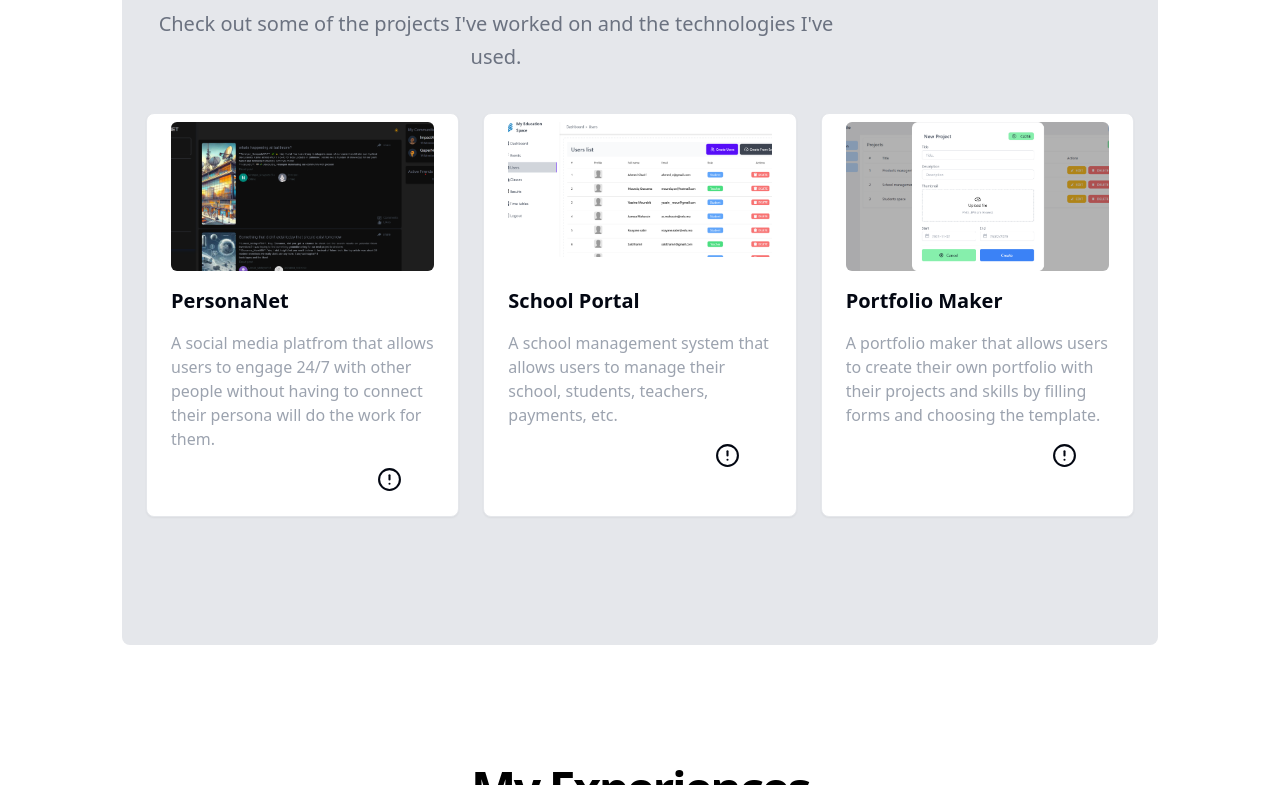
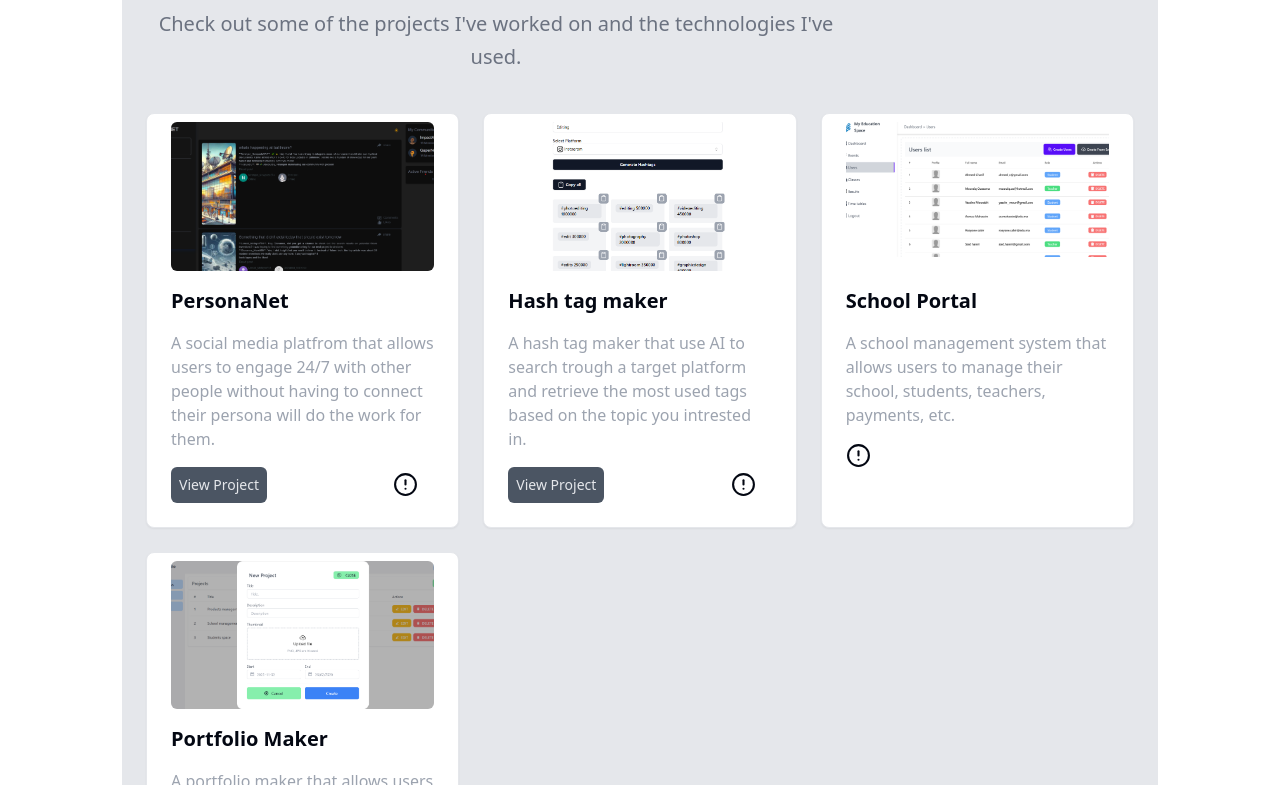
Before and after one commit to EssaadaniYounes/Portfolio_UI, a Next.js app: page / in a window 1280 px wide. Shown: the part 755-1540 px from the top of the page. Built offline with nearby package versions, Linux system fonts and the light colour scheme; a web font is replaced by a local one.

Commit message:
Add new project & fix html structure

```diff
--- a/components/partials/HeroSection.tsx
+++ b/components/partials/HeroSection.tsx
@@ -29,7 +29,7 @@ function HeroSection() {
           <div className="flex justify-center items-center md:-mt-12 md:mb-4">
             <Image
               alt="Essaadani Younes"
-              className="rounded-full w-[200px] h-[200px] sm:w-[300px] sm:h-[300px] object-cover"
+              className="rounded-full object-cover"
               height={300}
               src="/images/me.jpg"
               style={{
@@ -37,6 +37,7 @@ function HeroSection() {
                 objectFit: "cover",
               }}
               width={300}
+              priority
             />
           </div>
         </div>
--- a/components/partials/Project.tsx
+++ b/components/partials/Project.tsx
@@ -7,7 +7,7 @@ import ProjectTools from "./ProjectTools";
 function Project({ project }: { project: ProjectType }) {
   return (
     <Card>
-      <CardContent className="flex flex-col items-start gap-4">
+      <CardContent className="flex flex-col justify-between items-start gap-4">
         <Image
           alt="Project 1"
           className="rounded-md w-full aspect-[16/9] object-cover mt-2"
@@ -19,7 +19,19 @@ function Project({ project }: { project: ProjectType }) {
         <p className=" flex-1 text-gray-400 dark:text-gray-400">
           {project.description}
         </p>
-        <ProjectTools technologies={project.technologies} />
+        <div className="flex items-center justify-between w-full">
+          {project.url && (
+            <a
+              href={project.url}
+              target="_blank"
+              rel="noreferrer"
+              className="bg-gray-600 p-2 rounded-md text-sm justify-self-end font-medium text-gray-200 dark:text-gray-400"
+            >
+              View Project
+            </a>
+          )}
+          <ProjectTools technologies={project.technologies} />
+        </div>
       </CardContent>
     </Card>
   );
--- a/components/partials/ProjectTools.tsx
+++ b/components/partials/ProjectTools.tsx
@@ -12,21 +12,21 @@ import {
 function ProjectTools({ technologies }: { technologies: string[] }) {
   return (
     <Dialog>
-      <DialogTrigger className="ml-auto mr-4">
+      <DialogTrigger>
         <CircleAlert size={25} className="ml-auto mr-4 cursor-pointer" />
       </DialogTrigger>
       <DialogContent className="capitalize">
         <DialogHeader>
           <DialogTitle>
-            <h2 className="text-lg font-medium text-gray-700 dark:text-gray-200">
+            <span className="text-lg font-medium text-gray-700 dark:text-gray-200">
               Technologies :
-            </h2>
+            </span>
           </DialogTitle>
           <DialogDescription>
             {technologies.map((tech) => (
-              <p key={tech} className="text-sm text-gray-400">
+              <span key={tech} className="block text-sm text-gray-400">
                 * {tech}
-              </p>
+              </span>
             ))}
           </DialogDescription>
         </DialogHeader>
--- a/lib/constants.ts
+++ b/lib/constants.ts
@@ -41,6 +41,15 @@ export const PROJECTS: Project[] = [
       "Firebase",
     ],
     imageUrl: "/images/PersonaNET.png",
+    url: "https://personanet.app/",
+  },
+  {
+    name: "Hash tag maker",
+    description:
+      "A hash tag maker that use AI to search trough a target platform and retrieve the most used tags based on the topic you intrested in.",
+    technologies: ["NextJs", "Typescript", "Langchain"],
+    imageUrl: "/images/hashtag-maker.png",
+    url: "https://hashtag-maker.vercel.app/",
   },
   {
     name: "School Portal",
@@ -56,6 +65,7 @@ export const PROJECTS: Project[] = [
     ],
     imageUrl: "/images/SchoolManagment.png",
   },
+
   {
     name: "Portfolio Maker",
     description:
--- a/types.d.ts
+++ b/types.d.ts
@@ -6,6 +6,7 @@ type Project = {
   description: string;
   technologies: string[];
   imageUrl: string;
+  url?: string;
 };
 
 type Experience = {
```
Also changed, not shown: public/images/hashtag-maker.png (added).
